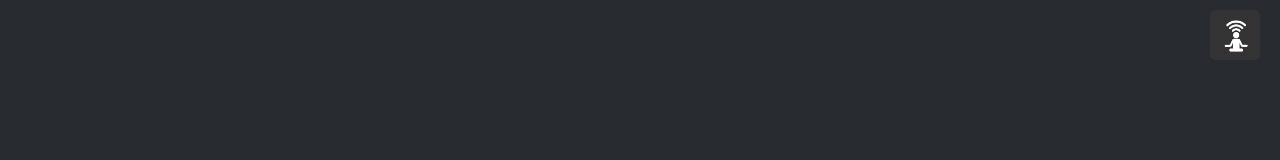
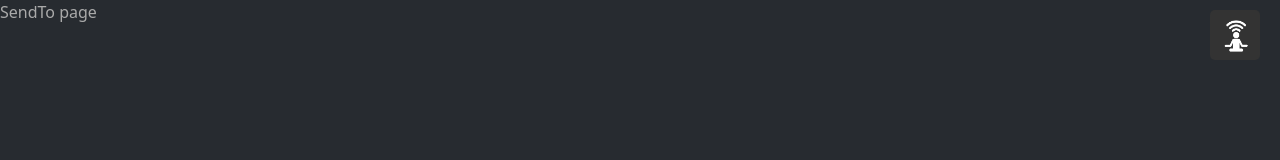
Before and after one commit to scubaluke/fullstackMeditationApp, a React (Create React App) app in the folder frontend/: page /phone in a window 1280 px wide. Shown: the top 160 px of the page. Built offline with nearby package versions, Linux system fonts and the light colour scheme.

Commit message:
SendToPage created

```diff
--- a/frontend/src/App.js
+++ b/frontend/src/App.js
@@ -6,8 +6,9 @@ import RegisterUser from './components/RegisterUser'
 import Home from './pages/Home';
 import Login from './components/Login';
 import ShopPage from './pages/ShopPage';
-import CartPage from './pages/CartPage'
+import CartPage from './pages/CartPage';
 import ProfilePage from './pages/ProfilePage';
+import SendToPage from './pages/SendToPage';
 
 export default function App() {
   return (
@@ -23,6 +24,7 @@ export default function App() {
         <Route path='/register' component={RegisterUser} />
         <Route path='/login' component={Login} />
         <Route path='/profile' component={ProfilePage} />
+        <Route path='/phone' component={SendToPage} />
       </Layout>
     </Router>
   )
--- /dev/null
+++ b/frontend/src/pages/SendToPage.js
@@ -0,0 +1,9 @@
+import React from 'react'
+
+export default function SendToPage() {
+    return (
+        <div>
+            SendTo page
+        </div>
+    )
+}
```
